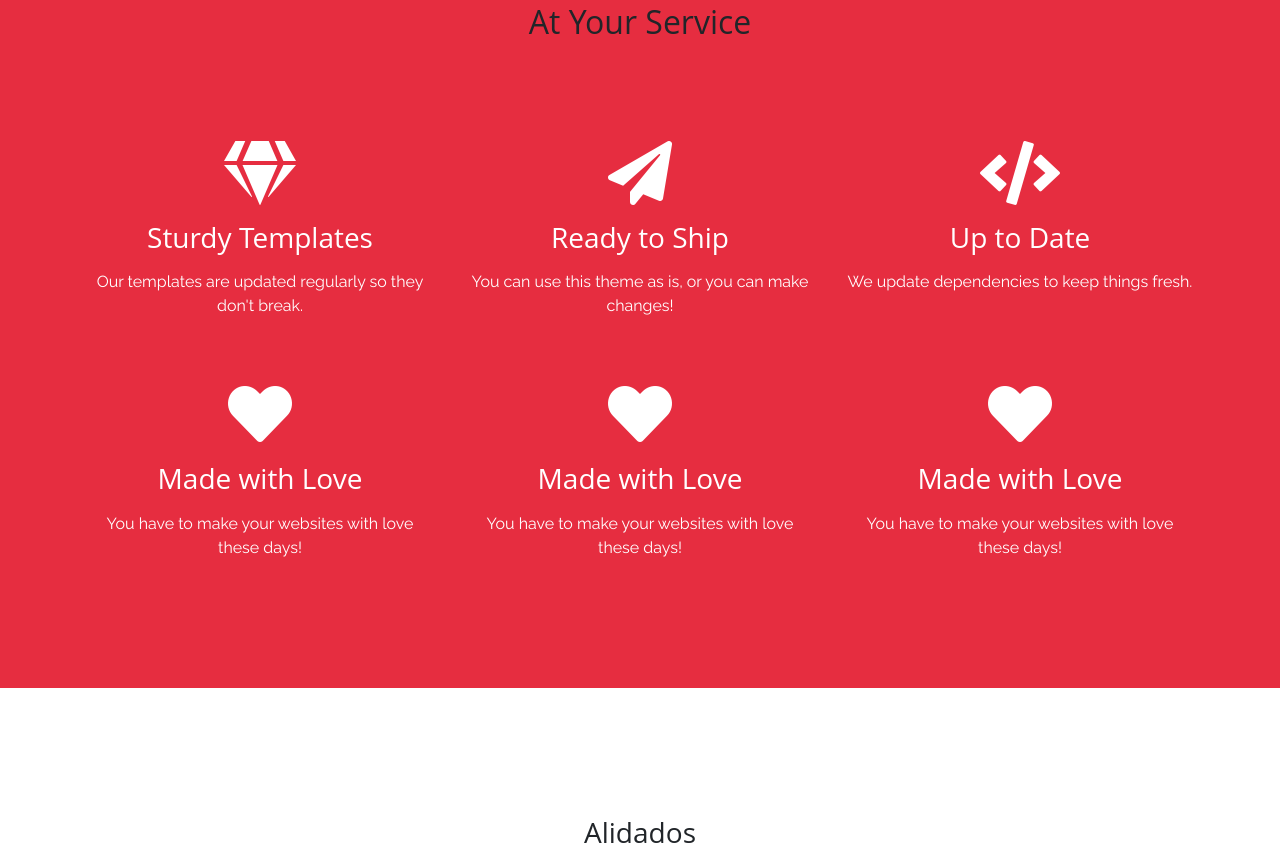
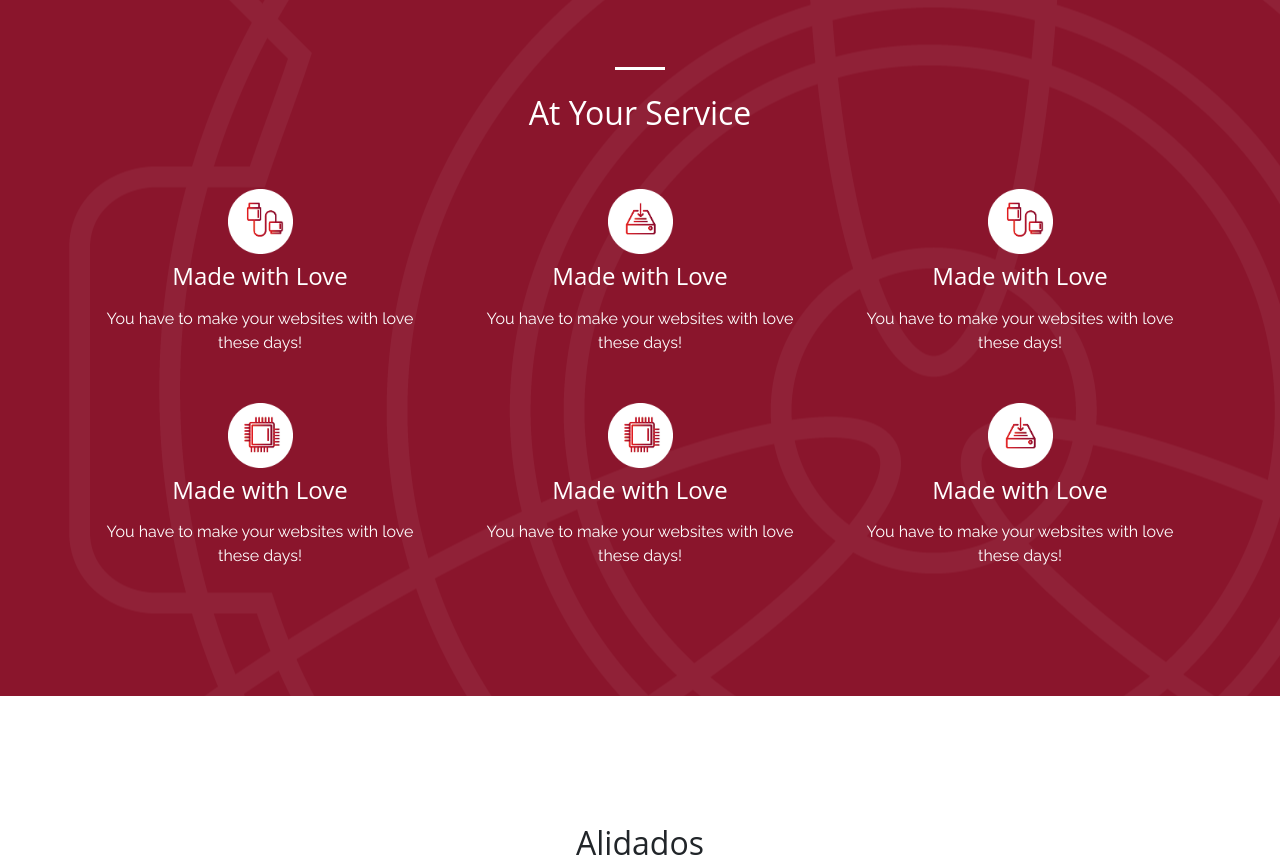
Before and after one commit to GoldLionVenz/prespuntar, a website with bundled scripts: page index.html in a window 1280 px wide. Shown: the part 1374-2241 px from the top of the page. Built offline with nearby package versions, Linux system fonts and the light colour scheme.

Commit message:
detalles

```diff
--- a/css/creative.css
+++ b/css/creative.css
@@ -106,20 +106,22 @@ img::-moz-selection {
 #mainNav .navbar-nav > li.nav-item > a.nav-link,
 #mainNav .navbar-nav > li.nav-item > a.nav-link:focus {
   font-size: .9rem;
-  font-weight: 700;
+  font-weight: 400;
   text-transform: uppercase;
-  color: #212529;
+  color: #fff;
 }
 
 #mainNav .navbar-nav > li.nav-item > a.nav-link:hover,
 #mainNav .navbar-nav > li.nav-item > a.nav-link:focus:hover {
   color: #E62D40;
+  font-weight: 700;
 }
 
 #mainNav .navbar-nav > li.nav-item > a.nav-link.active,
 #mainNav .navbar-nav > li.nav-item > a.nav-link:focus.active {
   color: #E62D40 !important;
   background-color: transparent;
+
 }
 
 #mainNav .navbar-nav > li.nav-item > a.nav-link.active:hover,
@@ -151,7 +153,7 @@ img::-moz-selection {
   }
   #mainNav.navbar-shrink {
     border-bottom: 1px solid rgba(33, 37, 41, 0.1);
-    background-color: #526479;
+    background-color: rgba(2,21,27,.7);
   }
   #mainNav.navbar-shrink .navbar-brand {
     color: #E62D40;
@@ -161,7 +163,7 @@ img::-moz-selection {
   }
   #mainNav.navbar-shrink .navbar-nav > li.nav-item > a.nav-link,
   #mainNav.navbar-shrink .navbar-nav > li.nav-item > a.nav-link:focus {
-    color: #212529;
+    color: #fff;
   }
   #mainNav.navbar-shrink .navbar-nav > li.nav-item > a.nav-link:hover,
   #mainNav.navbar-shrink .navbar-nav > li.nav-item > a.nav-link:focus:hover {
@@ -331,7 +333,14 @@ header.masthead p {
 }
 
 .services{
-  background: #E62D40;
+  background: rgba(138,21,44,1);
+  background: -moz-linear-gradient(45deg, rgba(138,21,44,1) 0%, rgba(138,21,44,1) 17%, rgba(230,45,64,1) 83%, rgba(230,45,64,1) 100%);
+  background: -webkit-gradient(left bottom, right top, color-stop(0%, rgba(138,21,44,1)), color-stop(17%, rgba(138,21,44,1)), color-stop(83%, rgba(230,45,64,1)), color-stop(100%, rgba(230,45,64,1)));
+  background: -webkit-linear-gradient(45deg, rgba(138,21,44,1) 0%, rgba(138,21,44,1) 17%, rgba(230,45,64,1) 83%, rgba(230,45,64,1) 100%);
+  background: -o-linear-gradient(45deg, rgba(138,21,44,1) 0%, rgba(138,21,44,1) 17%, rgba(230,45,64,1) 83%, rgba(230,45,64,1) 100%);
+  background: -ms-linear-gradient(45deg, rgba(138,21,44,1) 0%, rgba(138,21,44,1) 17%, rgba(230,45,64,1) 83%, rgba(230,45,64,1) 100%);
+  background: linear-gradient(45deg, rgba(138,21,44,1) 0%, rgba(138,21,44,1) 17%, rgba(230,45,64,1) 83%, rgba(230,45,64,1) 100%);
+  filter: progid:DXImageTransform.Microsoft.gradient( startColorstr='#8a152c', endColorstr='#e62d40', GradientType=1 );
 }
 
 .slick-slide {
@@ -618,7 +627,9 @@ ul.social-buttons li a:active, ul.social-buttons li a:focus, ul.social-buttons l
   border:solid;
   border-color: #212529;
 }
-
+.team-icon{
+  color: #E62D40;
+}
 .team-member {
   margin-bottom: 50px;
   text-align: center;
@@ -627,7 +638,6 @@ ul.social-buttons li a:active, ul.social-buttons li a:focus, ul.social-buttons l
 .team-member img {
   width: 70%;
 
-  border: 7px solid #fff;
 }
 
 .team-member h4 {
@@ -646,3 +656,21 @@ ul.social-buttons li a:active, ul.social-buttons li a:focus, ul.social-buttons l
   box-shadow: 20px 20px 13px -10px rgba(0,0,0,0.75);
   margin-bottom: 10px;
 }
+.slide-gallery{
+  height: 480px;
+
+}
+
+section#services {
+
+  background: rgba(138,21,44,1);
+
+  background-image: url("../img/servicios-background.png");
+  background-repeat: center;
+  background-position: left 1px center;
+}
+hr.white{
+  max-width: 50px;
+  border-width: 3px;
+  border-color: #fff;
+}
--- a/index.html
+++ b/index.html
@@ -29,11 +29,10 @@
   </head>
 
   <body id="page-top">
-
     <!-- Navigation -->
     <nav class="navbar navbar-expand-lg navbar-light fixed-top" id="mainNav">
       <div class="container">
-        <a class="navbar-brand js-scroll-trigger" href="#page-top"><img class="logo" src="img/logo.png" alt=""></a>
+        <a class="navbar-brand js-scroll-trigger" href="#page-top"><img class="logo" src="img/logo2.png" alt=""></a>
 
         <div class="collapse navbar-collapse" id="navbarResponsive">
           <ul class="navbar-nav ml-auto">
@@ -154,64 +153,88 @@
         <div class="row">
           <div class="col-lg-8 mx-auto text-center">
             <hr class="my-4">
-            <h2 class="section-heading">Nosotros</h2>
+            <h2 class="section-heading mb-5">Nosotros</h2>
 
-            <p class="mb-4">Lorem ipsum dolor sit amet, consectetur adipisicing elit. Consectetur amet doloremque dolores impedit accusantium possimus, ratione sunt quidem repudiandae accusamus architecto sapiente velit, praesentium consequatur error? Itaque beatae fuga soluta.</p>
+            <p class="mb-4 mt-2">Lorem ipsum dolor sit amet, consectetur adipisicing elit. Consectetur amet doloremque dolores impedit accusantium possimus, ratione sunt quidem repudiandae accusamus architecto sapiente velit, praesentium consequatur error? Itaque beatae fuga soluta.</p>
           </div>
         </div>
       </div>
     </section>
 
-    <section id="services" class="services">
+    <section id="services">
       <div class="container">
         <div class="row">
           <div class="col-lg-12 text-center">
-            <h2 class="section-heading">At Your Service</h2>
-            <hr class="my-4">
+              <hr class="my-4 white">
+            <h2 class="section-heading text-white">At Your Service</h2>
           </div>
         </div>
       </div>
       <div class="container">
         <div class="row">
             <div class="col-lg-4 col-md-6 col-sm-12 text-center">
-            <div class="service-box mt-5 mx- text-white">
-              <i class="fas fa-4x fa-gem mb-3 sr-icon-1"></i>
-              <h3 class="mb-3">Sturdy Templates</h3>
-              <p class="mb-0">Our templates are updated regularly so they don't break.</p>
+                <div class="service-box mt-5 text-white mx-auto">
+                  <div class="row justify-content-center mb-2">
+                    <div class="col-3">
+                      <img class="img-fluid" src="./img/serviciosicon2.png" alt="">
                     </div>
                   </div>
-          <div class="col-lg-4 col-md-6 col-sm-12 text-center">
-            <div class="service-box mt-5 text-white mx-auto ">
-              <i class="fas fa-4x fa-paper-plane mb-3 sr-icon-2"></i>
-              <h3 class="mb-3">Ready to Ship</h3>
-              <p class="tmb-0">You can use this theme as is, or you can make changes!</p>
-            </div>
-          </div>
-          <div class="col-lg-4 col-md-6 col-sm-12 text-center">
-            <div class="service-box mt-5 text-white mx-auto">
-              <i class="fas fa-4x fa-code mb-3 sr-icon-3"></i>
-              <h3 class="mb-3">Up to Date</h3>
-              <p class="mb-0">We update dependencies to keep things fresh.</p>
-            </div>
-          </div>
-          <div class="col-lg-4 col-md-6 col-sm-12 text-center">
-            <div class="service-box mt-5 text-white mx-auto">
-              <i class="fas fa-4x fa-heart mb-3 sr-icon-4"></i>
-              <h3 class="mb-3">Made with Love</h3>
+                  <h4 class="mb-3">Made with Love</h4>
                   <p class="mb-0">You have to make your websites with love these days!</p>
                 </div>
               </div>
           <div class="col-lg-4 col-md-6 col-sm-12 text-center">
               <div class="service-box mt-5 text-white mx-auto">
-              <i class="fas fa-4x fa-heart  mb-3 sr-icon-4"></i>
-              <h3 class="mb-3">Made with Love</h3>
+                <div class="row justify-content-center mb-2">
+                  <div class="col-3">
+                    <img class="img-fluid" src="./img/serviciosicon3.png" alt="">
+                  </div>
+                </div>
+                <h4 class="mb-3">Made with Love</h4>
                 <p class="mb-0">You have to make your websites with love these days!</p>
               </div>
             </div>
           <div class="col-lg-4 col-md-6 col-sm-12 text-center">
               <div class="service-box mt-5 text-white mx-auto">
-              <i class="fas fa-4x fa-heart mb-3 sr-icon-4"></i>
-              <h3 class="mb-3">Made with Love</h3>
+                <div class="row justify-content-center mb-2">
+                  <div class="col-3">
+                    <img class="img-fluid" src="./img/serviciosicon2.png" alt="">
+                  </div>
+                </div>
+                <h4 class="mb-3">Made with Love</h4>
+                <p class="mb-0">You have to make your websites with love these days!</p>
+              </div>
+            </div>
+          <div class="col-lg-4 col-md-6 col-sm-12 text-center">
+              <div class="service-box mt-5 text-white mx-auto">
+                <div class="row justify-content-center mb-2">
+                  <div class="col-3">
+                    <img class="img-fluid" src="./img/serviciosicon1.png" alt="">
+                  </div>
+                </div>
+                <h4 class="mb-3">Made with Love</h4>
+                <p class="mb-0">You have to make your websites with love these days!</p>
+              </div>
+            </div>
+          <div class="col-lg-4 col-md-6 col-sm-12 text-center">
+              <div class="service-box mt-5 text-white mx-auto">
+                <div class="row justify-content-center mb-2">
+                  <div class="col-3">
+                    <img class="img-fluid" src="./img/serviciosicon1.png" alt="">
+                  </div>
+                </div>
+                <h4 class="mb-3">Made with Love</h4>
+                <p class="mb-0">You have to make your websites with love these days!</p>
+              </div>
+            </div>
+          <div class="col-lg-4 col-md-6 col-sm-12 text-center">
+            <div class="service-box mt-5 text-white mx-auto">
+              <div class="row justify-content-center mb-2">
+                <div class="col-3">
+                  <img class="img-fluid" src="./img/serviciosicon3.png" alt="">
+                </div>
+              </div>
+              <h4 class="mb-3">Made with Love</h4>
               <p class="mb-0">You have to make your websites with love these days!</p>
             </div>
           </div>
@@ -223,7 +246,7 @@
       <div class="special">
           <div class="container">
             <div class="text-center">
-              <h3>Alidados</h3>
+              <h2>Alidados</h2>
             </div>
 
             <div class="row mt-3">
@@ -256,11 +279,11 @@
       <div class="special">
       <div class="container-fluid">
           <div class="text-center">
-              <h3>Galeria</h3>
+              <h2>Galeria</h2>
             </div>
         <div class="row popup-gallery">
 
-            <div class="slider-for  mb-3 popup-gallery">
+            <div class="slider-for col-8 popup-gallery slide-gallery">
                 <div class="item">
                     <a class="portfolio-box" href="https://firebasestorage.googleapis.com/v0/b/prespuntar.appspot.com/o/IMG_0035.JPG?alt=media&token=a24a87d4-82cb-4bf0-b562-821f463231d1">
                       <img class="img-fluid" src="https://firebasestorage.googleapis.com/v0/b/prespuntar.appspot.com/o/IMG_0035.JPG?alt=media&token=a24a87d4-82cb-4bf0-b562-821f463231d1" alt="">
@@ -382,7 +405,7 @@
       <div class="special">
           <div class="container">
             <div class="text-center">
-              <h3>Equipo de trabajo</h3>
+              <h2>Equipo de trabajo</h2>
             </div>
             <section class="team slider">
                 <div class="slide">
@@ -394,17 +417,7 @@
                             <ul class="list-inline social-buttons">
                               <li class="list-inline-item">
                                 <a href="#">
-                                  <i class="fab fa-twitter"></i>
-                                </a>
-                              </li>
-                              <li class="list-inline-item">
-                                <a href="#">
-                                  <i class="fab fa-facebook-f"></i>
-                                </a>
-                              </li>
-                              <li class="list-inline-item">
-                                <a href="#">
-                                  <i class="fab fa-linkedin-in"></i>
+                                  <i class="fab fa-linkedin-in team-icon"></i>
                                 </a>
                               </li>
                             </ul>
```
Also changed, not shown: img/logo2.png (added), img/servicios-background.png (added), img/serviciosicon1.png (added), img/serviciosicon2.png (added), img/serviciosicon3.png (added), 1 other file. Lines whose indentation alone changed are shown as unchanged.
